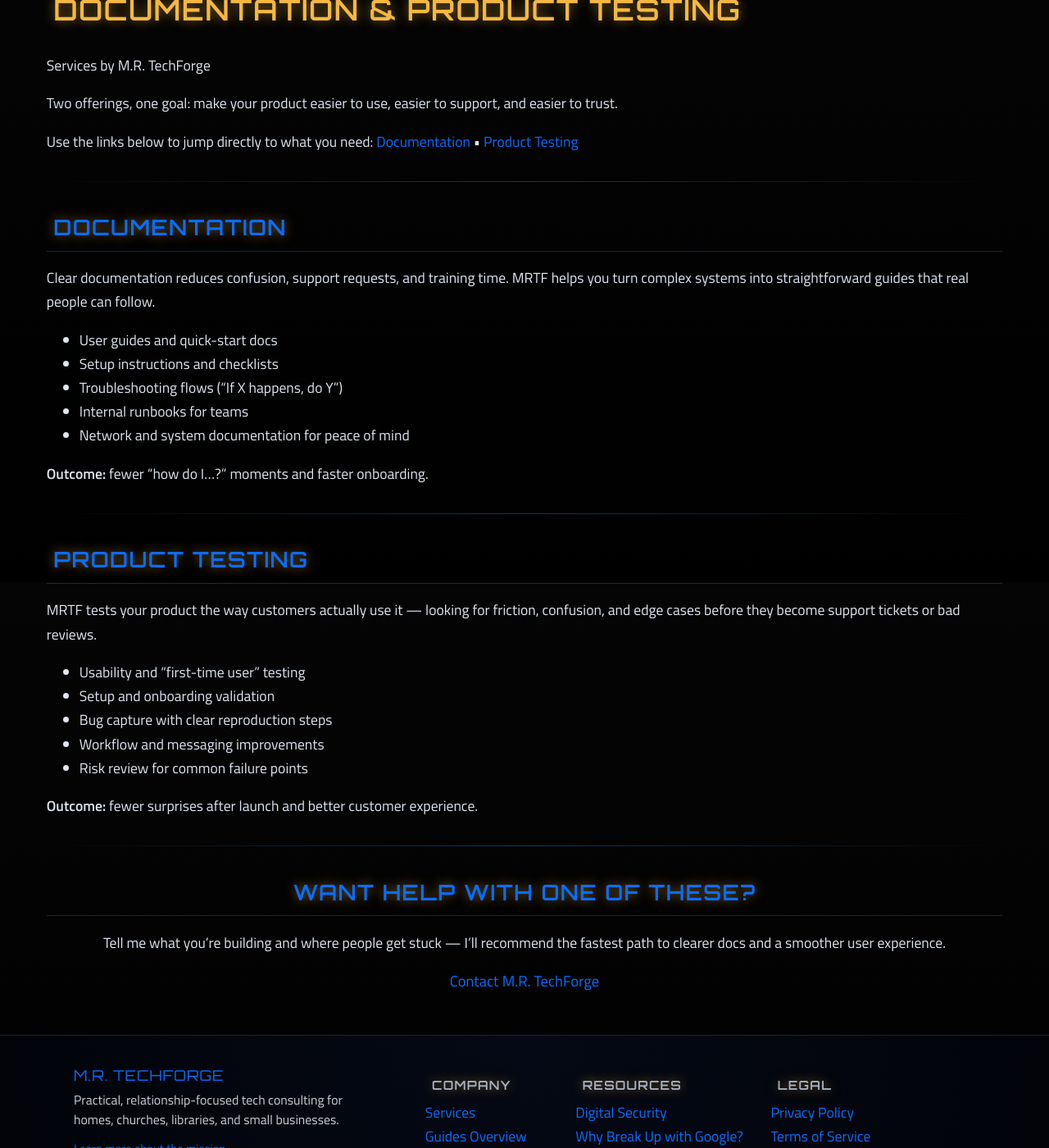
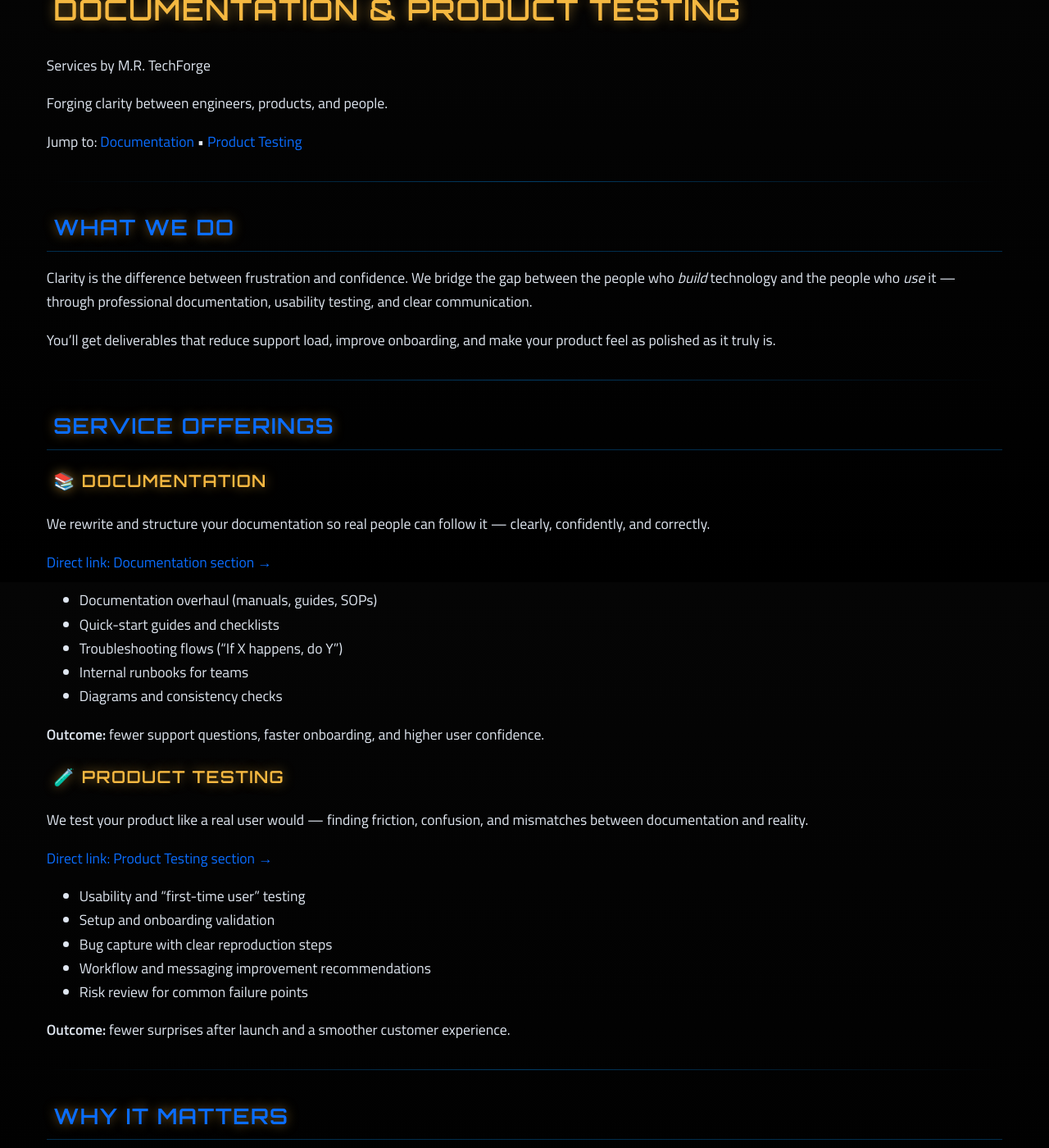
Before and after one commit to markisrt4/mrtechforge.github.io, a Jekyll site: the page built from services/documentation-product-testing.md, in a window 1280 px wide and 1400 px high, scrolled down 190 px. Shown: the whole window at 82% size. Built offline with Jekyll 4.4.1, drawn with Linux system fonts in a browser that asks for light colours; some of the changed text lies outside the part shown.

Commit message:
Update documentation-product-testing.md

```diff
--- a/services/documentation-product-testing.md
+++ b/services/documentation-product-testing.md
@@ -1,8 +1,8 @@
 ---
+title: Documentation & Product Testing
 layout: default
-title: "Documentation & Product Testing"
 permalink: /services/documentation-product-testing/
-description: "Clear docs and practical testing so your product is easier to use, support, and trust."
+description: "Forging clarity between engineers, products, and people."
 ---
 
 <div class="service-hero">
@@ -10,12 +10,11 @@
   <div class="service-product-tag">Services by M.R. TechForge</div>
 
   <p>
-    Two offerings, one goal: make your product easier to use, easier to support,
-    and easier to trust.
+    Forging clarity between engineers, products, and people.
   </p>
 
   <p>
-    Use the links below to jump directly to what you need:
+    Jump to:
     <a href="#documentation">Documentation</a> •
     <a href="#product-testing">Product Testing</a>
   </p>
@@ -23,63 +22,203 @@
 
 <div class="services-divider"></div>
 
-<section id="documentation" class="service-section">
-  <h2 class="services-heading">Documentation</h2>
+<section class="service-section">
+  <h2 class="services-heading">What We Do</h2>
 
   <div class="phone-services-card">
     <p>
-      Clear documentation reduces confusion, support requests, and training time.
-      MRTF helps you turn complex systems into straightforward guides that real people can follow.
+      Clarity is the difference between frustration and confidence.
+      We bridge the gap between the people who <em>build</em> technology and the people who <em>use</em> it —
+      through professional documentation, usability testing, and clear communication.
     </p>
 
-    <ul>
-      <li>User guides and quick-start docs</li>
-      <li>Setup instructions and checklists</li>
-      <li>Troubleshooting flows (“If X happens, do Y”)</li>
-      <li>Internal runbooks for teams</li>
-      <li>Network and system documentation for peace of mind</li>
-    </ul>
-
     <p>
-      <strong>Outcome:</strong> fewer “how do I…?” moments and faster onboarding.
+      You’ll get deliverables that reduce support load, improve onboarding, and make your product feel as polished as it truly is.
     </p>
   </div>
 </section>
 
 <div class="services-divider"></div>
 
-<section id="product-testing" class="service-section">
-  <h2 class="services-heading">Product Testing</h2>
+<section class="service-section">
+  <h2 class="services-heading">Service Offerings</h2>
+
+  <div class="forge-offerings-grid">
+
+    <article class="service-offer-card" id="documentation">
+      <h3>📚 Documentation</h3>
+
+      <p>
+        We rewrite and structure your documentation so real people can follow it — clearly, confidently, and correctly.
+      </p>
+
+      <div class="service-pricing-link">
+        <a href="#documentation">Direct link: Documentation section →</a>
+      </div>
+
+      <ul>
+        <li>Documentation overhaul (manuals, guides, SOPs)</li>
+        <li>Quick-start guides and checklists</li>
+        <li>Troubleshooting flows (“If X happens, do Y”)</li>
+        <li>Internal runbooks for teams</li>
+        <li>Diagrams and consistency checks</li>
+      </ul>
+
+      <p class="result">
+        <strong>Outcome:</strong> fewer support questions, faster onboarding, and higher user confidence.
+      </p>
+    </article>
+
+    <article class="service-offer-card" id="product-testing">
+      <h3>🧪 Product Testing</h3>
+
+      <p>
+        We test your product like a real user would — finding friction, confusion, and mismatches between documentation and reality.
+      </p>
+
+      <div class="service-pricing-link">
+        <a href="#product-testing">Direct link: Product Testing section →</a>
+      </div>
+
+      <ul>
+        <li>Usability and “first-time user” testing</li>
+        <li>Setup and onboarding validation</li>
+        <li>Bug capture with clear reproduction steps</li>
+        <li>Workflow and messaging improvement recommendations</li>
+        <li>Risk review for common failure points</li>
+      </ul>
+
+      <p class="result">
+        <strong>Outcome:</strong> fewer surprises after launch and a smoother customer experience.
+      </p>
+    </article>
+
+  </div>
+</section>
+
+<div class="services-divider"></div>
+
+<section class="service-section">
+  <h2 class="services-heading">Why It Matters</h2>
 
   <div class="phone-services-card">
     <p>
-      MRTF tests your product the way customers actually use it — looking for friction,
-      confusion, and edge cases before they become support tickets or bad reviews.
+      Good documentation is <strong>part of the product</strong>, not an afterthought.
+    </p>
+
+    <p>
+      With a background in <strong>engineering, embedded systems, and technical communication</strong>,
+      MRTF delivers documentation and test findings that make users confident — not confused.
     </p>
 
     <ul>
-      <li>Usability and “first-time user” testing</li>
-      <li>Setup and onboarding validation</li>
-      <li>Bug capture with clear reproduction steps</li>
-      <li>Workflow and messaging improvements</li>
-      <li>Risk review for common failure points</li>
+      <li>Higher user satisfaction</li>
+      <li>Fewer support requests</li>
+      <li>Better onboarding</li>
+      <li>Stronger perception of product quality</li>
     </ul>
+  </div>
+</section>
+
+<div class="services-divider"></div>
+
+<section class="service-section">
+  <h2 class="services-heading">Professional Writing Example</h2>
+
+  <div class="phone-services-card">
+    <p>
+      A published example of Mark’s technical writing:
+    </p>
 
     <p>
-      <strong>Outcome:</strong> fewer surprises after launch and better customer experience.
+      <strong>
+        <a href="https://www.mobilityengineeringtech.com/component/content/article/50043-deterministic-and-modular-architecture-for-embedded-vehicle-systems">
+          Deterministic &amp; Modular Architecture for Embedded Vehicle Systems — NDIA (2023)
+        </a>
+      </strong>
+    </p>
+
+    <p>
+      Demonstrates experience with modular embedded design, deterministic networking, and standards-based architectures —
+      the same skills applied to every documentation project.
     </p>
   </div>
 </section>
 
 <div class="services-divider"></div>
 
+<section class="service-section">
+  <h2 class="services-heading">Example Rewrites</h2>
+
+  <div class="phone-services-card">
+    <p>
+      Below are examples of turning confusing instructions into clear, confidence-building guidance.
+    </p>
+  </div>
+
+  <div class="examples-section">
+
+    <div class="example-card">
+      <h3>📘 Example 1 — Product Assembly Instructions</h3>
+
+      <blockquote>
+        <strong>Original Translation:</strong><br>
+        "Please fix screw until tight feeling coming, not too much or broken happiness will happen.
+        Use tool but not force like angry."
+      </blockquote>
+
+      <blockquote class="forge-fixed">
+        <strong>Rewritten for Clarity:</strong><br>
+        "Tighten the screw until snug—do not overtighten, as this may damage the part.
+        Use a screwdriver with steady pressure; excessive force is not required."
+      </blockquote>
+
+      <p class="result">
+        Result: Replaced unclear phrasing with concise, professional assembly guidance.
+      </p>
+    </div>
+
+    <div class="example-card">
+      <h3>🔋 Example 2 — Power &amp; Safety Information</h3>
+
+      <blockquote>
+        <strong>Original Translation:</strong><br>
+        "Use adaptor suitable voltage or product will smoke and death will come shortly.
+        Please to avoid shorting joy and sadness."
+      </blockquote>
+
+      <blockquote class="forge-fixed">
+        <strong>Rewritten for Clarity:</strong><br>
+        "Use only the power adapter specified for this product’s voltage range.
+        Using the wrong adapter may cause damage or overheating.
+        Keep connectors dry to prevent short circuits."
+      </blockquote>
+
+      <p class="result">
+        Result: Replaced alarming language with precise safety guidance users can trust.
+      </p>
+    </div>
+
+    <div class="example-card">
+      <h3>🧾 Want to See More?</h3>
+      <p>We love transforming confusing instructions into clear, confidence-building documentation.</p>
+      <p><a href="/contact.html">Contact us to discuss your project →</a></p>
+    </div>
+
+  </div>
+</section>
+
+<div class="services-divider"></div>
+
 <section class="service-section services-cta">
-  <h2 class="services-heading">Want Help With One of These?</h2>
+  <h2 class="services-heading">Forge Clarity. Build Trust.</h2>
+
   <p>
-    Tell me what you’re building and where people get stuck — I’ll recommend the fastest path
-    to clearer docs and a smoother user experience.
+    Every product deserves documentation that reflects its quality.
+    We ensure your product speaks clearly — and your users feel confident from the first interaction.
   </p>
+
   <p>
-    <a href="/contact/" class="btn-glow">Contact M.R. TechForge</a>
+    <a href="/contact.html" class="btn-glow">Get in Touch →</a>
   </p>
 </section>
```
